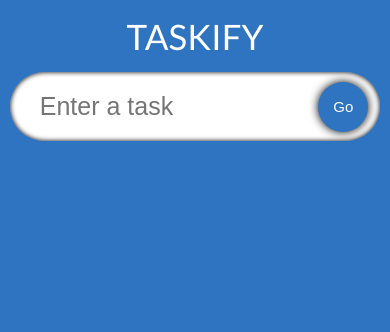
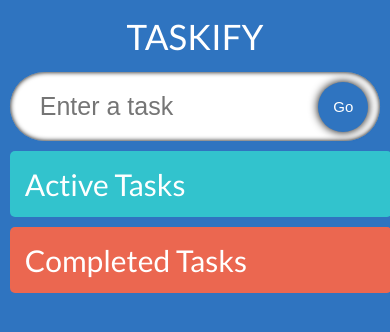
Before and after one commit to Abidi-S/react-typescript-todo, a React (Create React App) app: page / in a window 390 px wide. Shown: the top 332 px of the page. Built offline with nearby package versions, Linux system fonts and the light colour scheme.

Commit message:
UI completed, need to implement useReducer hook

```diff
--- a/src/components/ToDoListCard.tsx
+++ b/src/components/ToDoListCard.tsx
@@ -9,7 +9,37 @@ interface Props{
 }
 const ToDoListCard = ({ toDoList, setToDoList}: Props) => {
   return (
-    <div className="toDoList">
+    <div className="container">
+
+      <div className="toDoList">
+        <span className="toDoList_heading">
+          Active Tasks
+        </span>
+        {toDoList.map(toDo => (
+          <SingleToDo
+            toDo={toDo}
+            key={toDo.id}
+            toDoList={toDoList}
+            setToDoList={setToDoList}
+          />
+        ))}
+      </div>
+
+      <div className='toDoList remove'>
+        <span className="toDoList_heading">
+          Completed Tasks
+        </span>
+        {toDoList.map(toDo => (
+          <SingleToDo
+            toDo={toDo}
+            key={toDo.id}
+            toDoList={toDoList}
+            setToDoList={setToDoList}
+          />
+        ))}
+
+      </div>
+    {/* <div className="toDoList">
         {toDoList.map(toDo => (
             <SingleToDo
                 toDo={toDo}
@@ -18,7 +48,7 @@ const ToDoListCard = ({ toDoList, setToDoList}: Props) => {
                 setToDoList={setToDoList}
             />
             //<li>{toDo.toDo}</li>
-        ))}
+        ))} */}
     </div>
   )
 }
--- a/src/components/styles.css
+++ b/src/components/styles.css
@@ -1,6 +1,6 @@
 .input {
     display: flex;
-    width: 90%;
+    width: 95%;
     position: relative;
     align-items: center;
 }
@@ -45,21 +45,40 @@
     box-shadow: 0 0 5px black;
 }
 
+.container {
+    display:flex;
+    width: 95%;
+    margin-top: 10px;
+    justify-content: space-between;
+    align-items: flex-start;
+}
+
 .toDoList {
     display: flex;
-    justify-content: space-evenly;
-    width: 90%;
-    flex-wrap: wrap;
+    width: 47.5%;
+    flex-direction: column;
+    padding: 15px;
+    border-radius: 5px;
+    background-color: rgb(50, 195, 205);
+}
+
+.toDoList_heading {
+    font-size: 30px;
+    color: white;
 }
 
 .toDoList_single {
     display: flex;
-    width: 29.5%;
     border-radius: 5px;
     padding: 20px;
     margin-top: 15px;
+    background-color: aquamarine;
+    transition: 0.2s;
+}
 
-    background-color: aquamarine;
+.toDoList_single:hover {
+    box-shadow: 0 0 5px black;
+    transform: scale(1.03);
 }
 
 .toDoList_single-text {
@@ -79,9 +98,9 @@
     cursor: pointer;
 }
 
-@media (max-width: 1200px) {
-    .toDoList_single {
-        width: 40%;
+@media (max-width: 1100px) {
+    .toDoList {
+        width: 45%;
     }
 }
 
@@ -91,8 +110,14 @@
     }
     .toDoList {
         width: 95%;
+        margin-bottom: 10px;
     }
-    .toDoList_single {
-        width: 100%;
+    .container {
+        width: 95%;
+        flex-direction: column;
     }
 }
+
+.remove {
+    background-color: rgb(235, 103, 80);
+}
```
Also changed, not shown: src/model.ts (+9 -0 lines).
